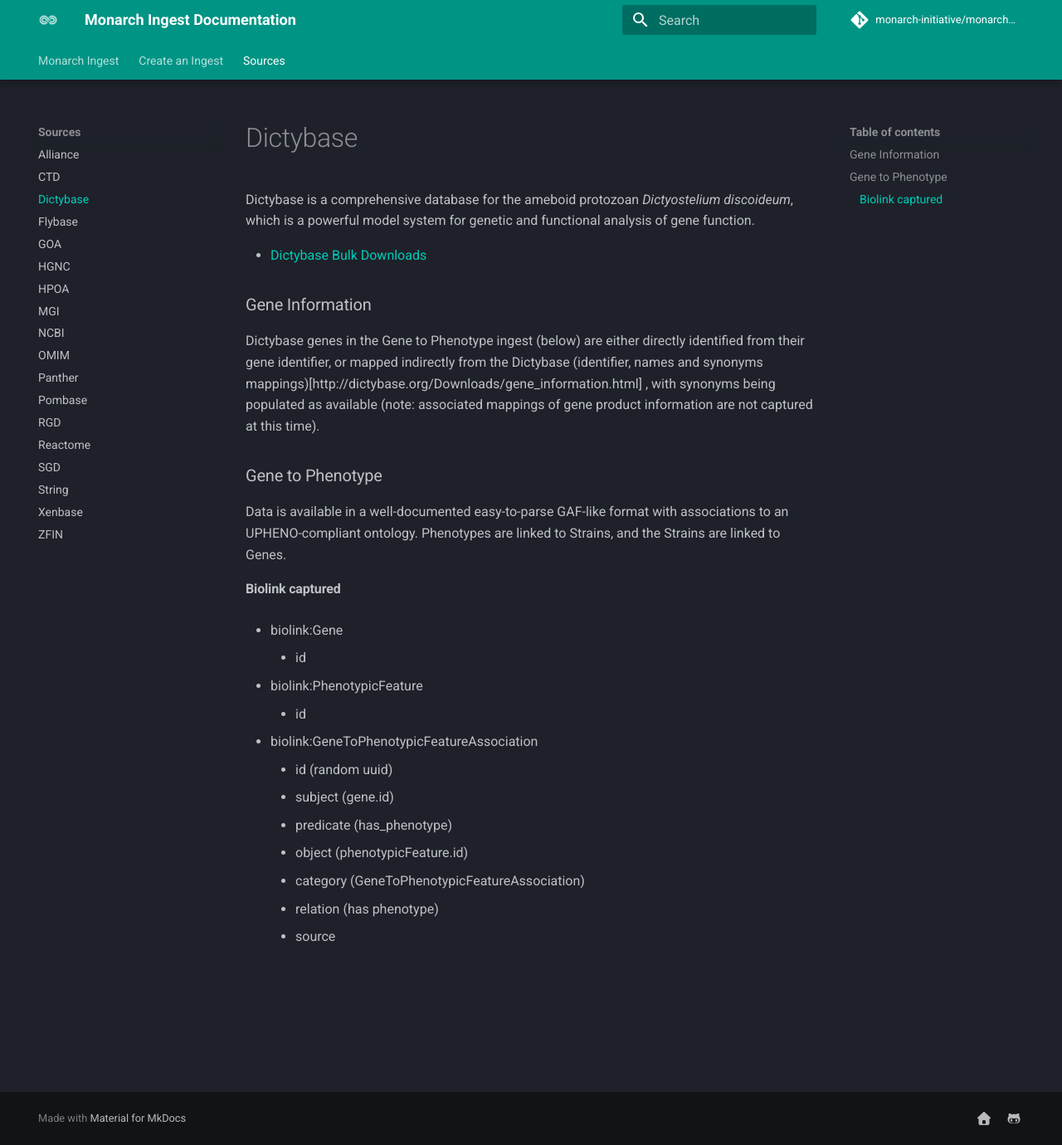
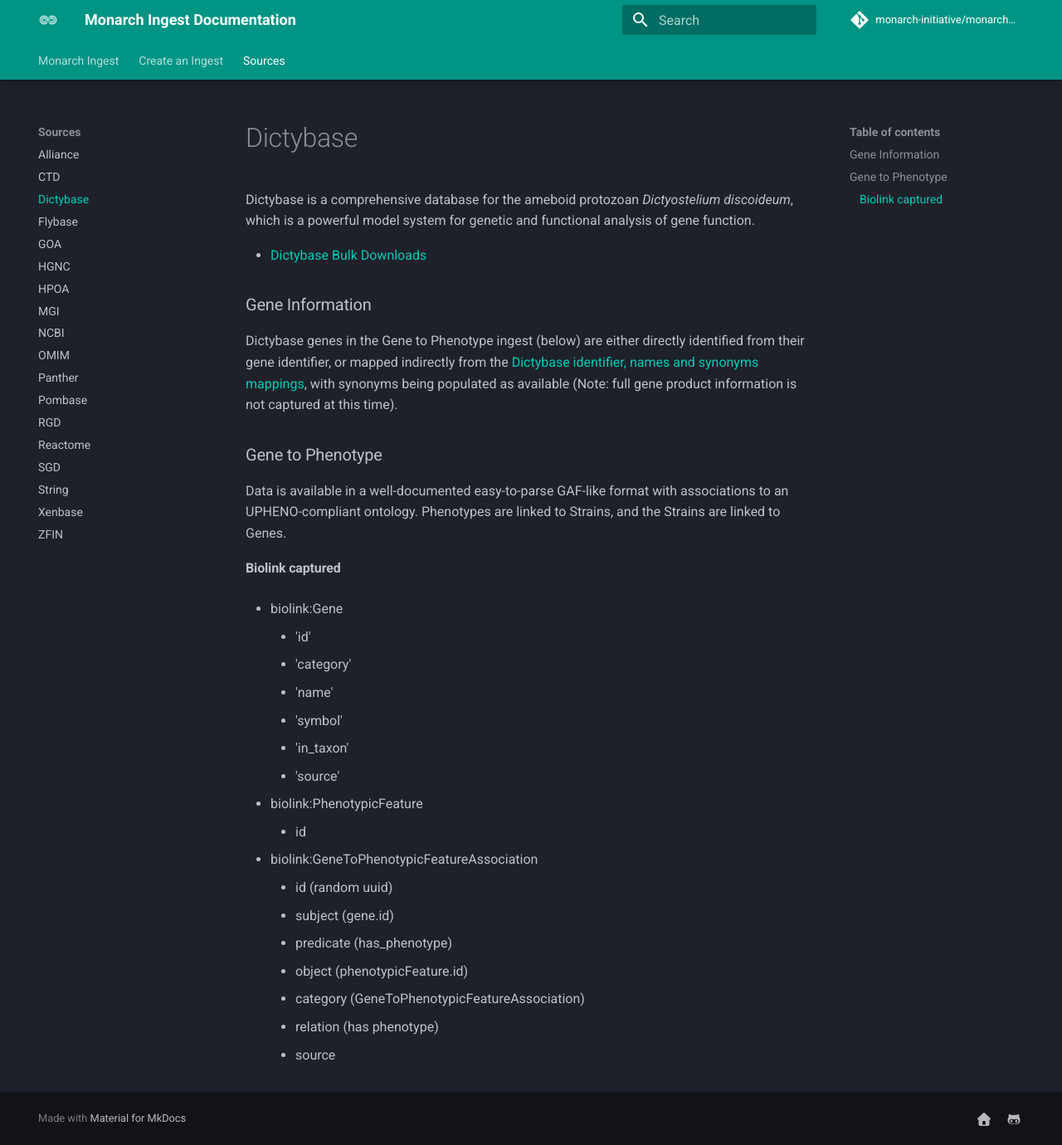
Before and after one commit to monarch-initiative/monarch-ingest, an MkDocs documentation site: the page built from docs/Sources/Dictybase.md, in a window 1280 px wide and 1380 px high. Shown: the whole window at 83% size. Built offline with MkDocs 1.6.1 and Material for MkDocs 9.7.7, drawn with Linux system fonts in a browser that asks for light colours; comment, search, counter and statistics services are not loaded.

Commit message:
Dictybase README cleanup and update

```diff
--- a/docs/Sources/Dictybase.md
+++ b/docs/Sources/Dictybase.md
@@ -5,7 +5,7 @@ Dictybase is a comprehensive database for the ameboid protozoan _Dictyostelium d
 
 ### Gene Information
 
-Dictybase genes in the Gene to Phenotype ingest (below) are either directly identified from their gene identifier, or mapped indirectly from the Dictybase (identifier, names and synonyms mappings)[http://dictybase.org/Downloads/gene_information.html] , with synonyms being populated as available (note: associated mappings of gene product information are not captured at this time).
+Dictybase genes in the Gene to Phenotype ingest (below) are either directly identified from their gene identifier, or mapped indirectly from the [Dictybase identifier, names and synonyms mappings](http://dictybase.org/Downloads/gene_information.html), with synonyms being populated as available (Note: full gene product information is not captured at this time).
 
 ### Gene to Phenotype
 
@@ -14,7 +14,12 @@ Data is available in a well-documented easy-to-parse GAF-like format with associ
 #### Biolink captured
 
 * biolink:Gene
-    * id
+    * 'id'
+    * 'category'
+    * 'name'
+    * 'symbol'
+    * 'in_taxon'
+    * 'source'
 
 * biolink:PhenotypicFeature
     * id
```
